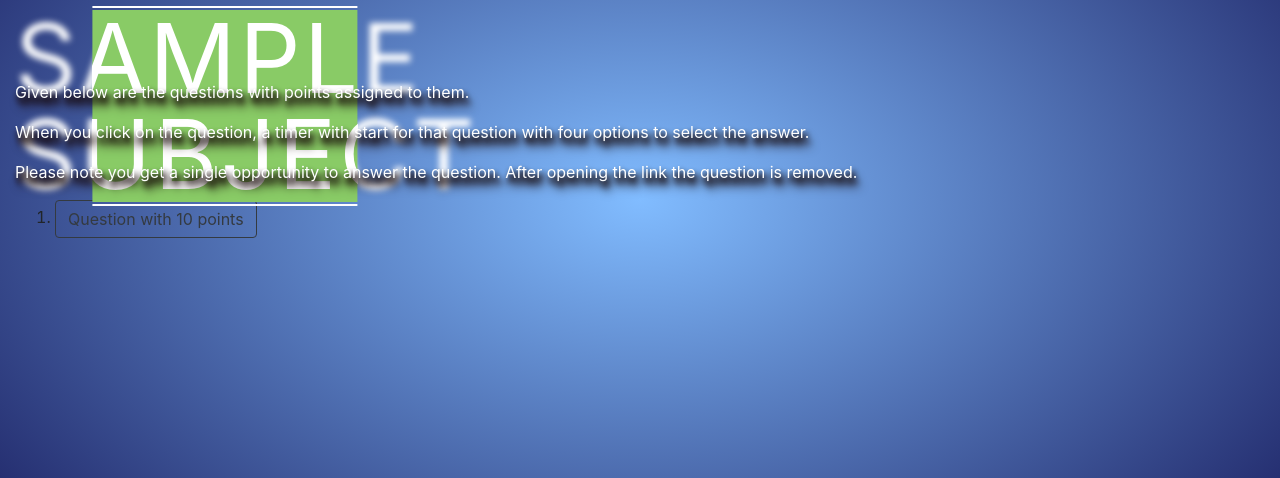
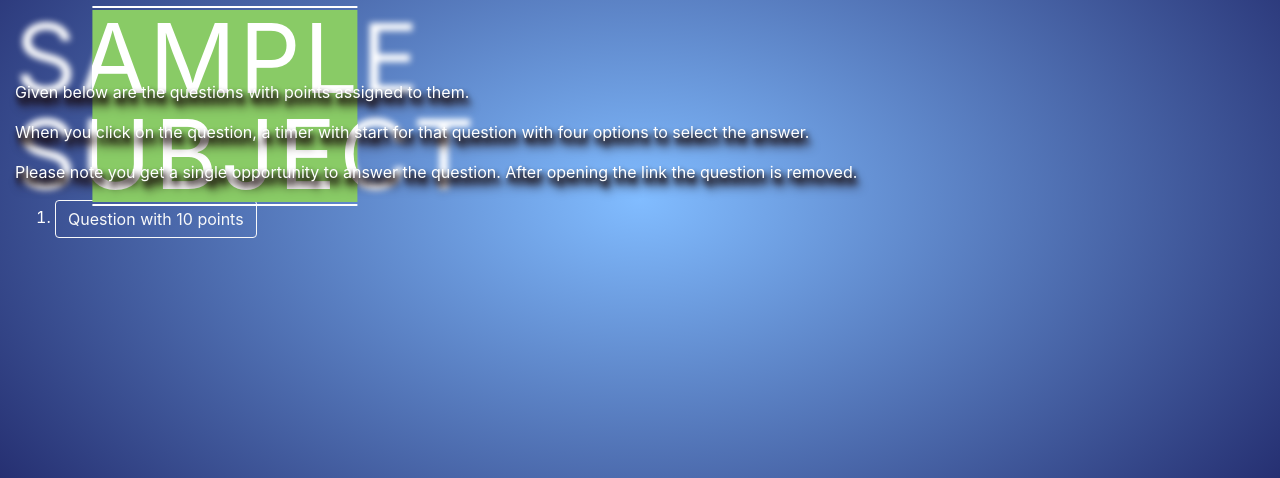
Before and after one commit to Reaper-05/quizz, a Django app: template quiz/templates/quiz/questionslist.html in a window 1280 px wide. Shown: the part 200-678 px from the top of the page. Run offline with Django 3.2, Linux system fonts and the light colour scheme; the template is opened without the code that fills it: values that come from a table or form of the project are taken from there, others are empty; tables that the repository leaves empty hold one stand-in row (values such as "Sample post"); some libraries are stand-ins or nearby versions.

Commit message:
UI change

```diff
--- a/quiz/templates/quiz/questionslist.html
+++ b/quiz/templates/quiz/questionslist.html
@@ -29,9 +29,9 @@
 
 
         {% if latest_question_list %}
-            <ol>
+            <ol style="color: white">
                 {% for question in latest_question_list %}
-                    <li><a class="btn btn-outline-dark" href=" {% url 'quiz:question'  question.pk %}"> Question
+                    <li><a class="btn btn-outline-light" href=" {% url 'quiz:question'  question.pk %}"> Question
                         with {{ question.points }} points</a></li>
 
                 {% endfor %}
```
